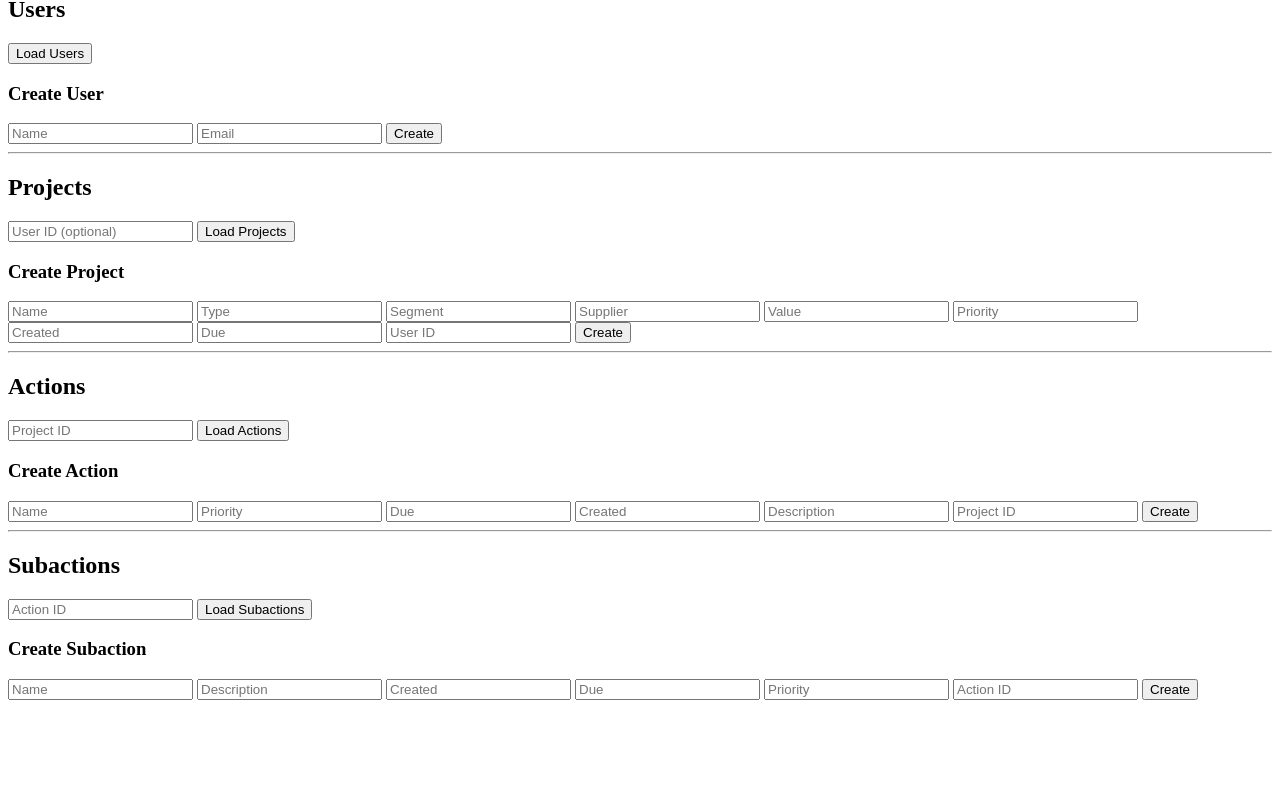
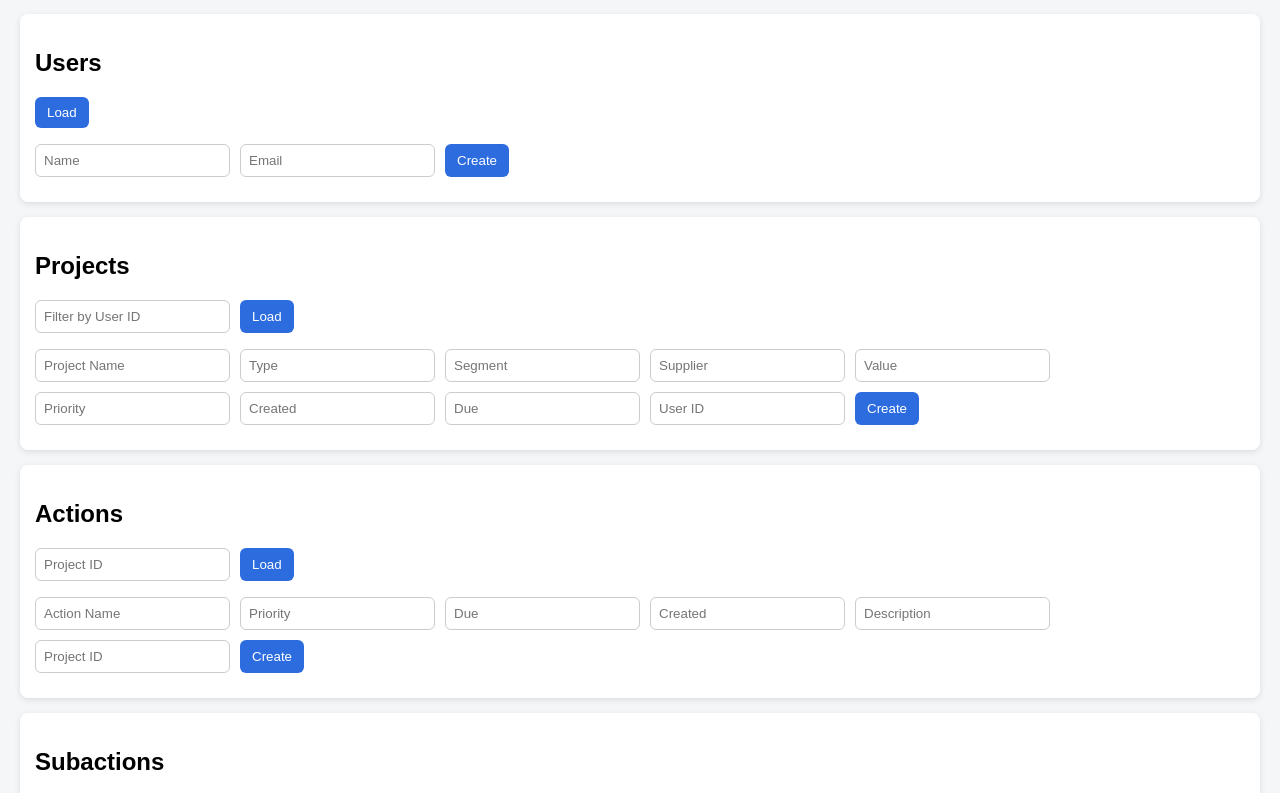
Before and after one commit to KikitheEngine/pjm_api, a plain HTML site: page frontend/index.html in a window 1280 px wide. Shown: the part 84-877 px from the top of the page. Before the commit the page ends 800 px from the top, so only its background shows below. Drawn offline with Linux system fonts and the light colour scheme; no server answers.

Commit message:
new front end

```diff
--- a/frontend/index.html
+++ b/frontend/index.html
@@ -2,31 +2,90 @@
 <html>
 <head>
     <title>PJM App</title>
+    <style>
+        body {
+            font-family: Arial;
+            background: #f5f6f8;
+            margin: 0;
+            padding: 20px;
+        }
+
+        h1 { margin-bottom: 20px; }
+
+        .section {
+            background: white;
+            padding: 15px;
+            margin-bottom: 15px;
+            border-radius: 8px;
+            box-shadow: 0 2px 6px rgba(0,0,0,0.1);
+        }
+
+        .row {
+            display: flex;
+            gap: 10px;
+            flex-wrap: wrap;
+            margin-bottom: 10px;
+        }
+
+        input {
+            padding: 8px;
+            border: 1px solid #ccc;
+            border-radius: 6px;
+        }
+
+        button {
+            padding: 8px 12px;
+            border: none;
+            border-radius: 6px;
+            background: #2d6cdf;
+            color: white;
+            cursor: pointer;
+        }
+
+        button:hover {
+            background: #1f4fbf;
+        }
+
+        ul {
+            padding-left: 15px;
+        }
+    </style>
 </head>
+
 <body>
 
 <h1>PJM Project Manager</h1>
 
 <!-- USERS -->
+<div class="section">
     <h2>Users</h2>
-<button onclick="loadUsers()">Load Users</button>
+
+    <div class="row">
+        <button onclick="loadUsers()">Load</button>
+    </div>
+
     <ul id="users"></ul>
 
-<h3>Create User</h3>
+    <div class="row">
         <input id="user_name" placeholder="Name">
         <input id="user_email" placeholder="Email">
         <button onclick="createUser()">Create</button>
-
-<hr>
+    </div>
+</div>
 
 <!-- PROJECTS -->
+<div class="section">
     <h2>Projects</h2>
-<input id="filter_user_id" placeholder="User ID (optional)">
-<button onclick="loadProjects()">Load Projects</button>
+
+    <div class="row">
+        <input id="filter_user_id" placeholder="Filter by User ID">
+        <button onclick="loadProjects()">Load</button>
+    </div>
+
     <ul id="projects"></ul>
 
-<h3>Create Project</h3>
-<input id="p_name" placeholder="Name">
+    <div class="row">
+        <input id="p_name" placeholder="Project Name">
         <input id="p_type" placeholder="Type">
         <input id="p_segment" placeholder="Segment">
         <input id="p_supplier" placeholder="Supplier">
@@ -36,40 +95,52 @@
         <input id="p_due" placeholder="Due">
         <input id="p_user" placeholder="User ID">
         <button onclick="createProject()">Create</button>
-
-<hr>
+    </div>
+</div>
 
 <!-- ACTIONS -->
+<div class="section">
     <h2>Actions</h2>
+
+    <div class="row">
         <input id="project_id_actions" placeholder="Project ID">
-<button onclick="loadActions()">Load Actions</button>
+        <button onclick="loadActions()">Load</button>
+    </div>
+
     <ul id="actions"></ul>
 
-<h3>Create Action</h3>
-<input id="a_name" placeholder="Name">
+    <div class="row">
+        <input id="a_name" placeholder="Action Name">
         <input id="a_priority" placeholder="Priority">
         <input id="a_due" placeholder="Due">
         <input id="a_created" placeholder="Created">
         <input id="a_desc" placeholder="Description">
         <input id="a_project" placeholder="Project ID">
         <button onclick="createAction()">Create</button>
-
-<hr>
+    </div>
+</div>
 
 <!-- SUBACTIONS -->
+<div class="section">
     <h2>Subactions</h2>
+
+    <div class="row">
         <input id="action_id_sub" placeholder="Action ID">
-<button onclick="loadSubactions()">Load Subactions</button>
+        <button onclick="loadSubactions()">Load</button>
+    </div>
+
     <ul id="subactions"></ul>
 
-<h3>Create Subaction</h3>
-<input id="s_name" placeholder="Name">
+    <div class="row">
+        <input id="s_name" placeholder="Subaction Name">
         <input id="s_desc" placeholder="Description">
         <input id="s_created" placeholder="Created">
         <input id="s_due" placeholder="Due">
         <input id="s_priority" placeholder="Priority">
         <input id="s_action" placeholder="Action ID">
         <button onclick="createSubaction()">Create</button>
+    </div>
+</div>
 
 <script>
 
@@ -78,43 +149,40 @@ async function loadUsers() {
     const res = await fetch("/users");
     const data = await res.json();
 
-    const list = document.getElementById("users");
-    list.innerHTML = "";
-
+    users.innerHTML = "";
     data.forEach(u => {
         const li = document.createElement("li");
-        li.innerText = `${u.user_id} | ${u.user_name} | ${u.user_email}`;
-        list.appendChild(li);
+        li.innerText = `#${u.user_id} | ${u.user_name} | ${u.user_email}`;
+        users.appendChild(li);
     });
 }
 
 async function createUser() {
-    const name = user_name.value;
-    const email = user_email.value;
-
-    const params = new URLSearchParams({ name, email });
+    const params = new URLSearchParams({
+        name: user_name.value,
+        email: user_email.value
+    });
 
     await fetch(`/users?${params}`, { method: "POST" });
     loadUsers();
 }
 
+
 // PROJECTS
 async function loadProjects() {
-    const userId = filter_user_id.value;
-
     let url = "/projects";
-    if (userId) url += `?user_id=${userId}`;
+    if (filter_user_id.value) {
+        url += `?user_id=${filter_user_id.value}`;
+    }
 
     const res = await fetch(url);
     const data = await res.json();
 
-    const list = document.getElementById("projects");
-    list.innerHTML = "";
-
+    projects.innerHTML = "";
     data.forEach(p => {
         const li = document.createElement("li");
-        li.innerText = `${p.project_id} | ${p.project_name}`;
-        list.appendChild(li);
+        li.innerText = `#${p.project_id} | ${p.project_name} (${p.project_priority})`;
+        projects.appendChild(li);
     });
 }
 
@@ -135,20 +203,17 @@ async function createProject() {
     loadProjects();
 }
 
+
 // ACTIONS
 async function loadActions() {
-    const projectId = project_id_actions.value;
-
-    const res = await fetch(`/actions?project_id=${projectId}`);
+    const res = await fetch(`/actions?project_id=${project_id_actions.value}`);
     const data = await res.json();
 
-    const list = document.getElementById("actions");
-    list.innerHTML = "";
-
+    actions.innerHTML = "";
     data.forEach(a => {
         const li = document.createElement("li");
-        li.innerText = `${a.action_id} | ${a.action_name}`;
-        list.appendChild(li);
+        li.innerText = `#${a.action_id} | ${a.action_name}`;
+        actions.appendChild(li);
     });
 }
 
@@ -166,20 +231,17 @@ async function createAction() {
     loadActions();
 }
 
+
 // SUBACTIONS
 async function loadSubactions() {
-    const actionId = action_id_sub.value;
-
-    const res = await fetch(`/subactions?action_id=${actionId}`);
+    const res = await fetch(`/subactions?action_id=${action_id_sub.value}`);
     const data = await res.json();
 
-    const list = document.getElementById("subactions");
-    list.innerHTML = "";
-
+    subactions.innerHTML = "";
     data.forEach(s => {
         const li = document.createElement("li");
-        li.innerText = `${s.subaction_id} | ${s.subaction_name}`;
-        list.appendChild(li);
+        li.innerText = `#${s.subaction_id} | ${s.subaction_name}`;
+        subactions.appendChild(li);
     });
 }
 
@@ -197,6 +259,13 @@ async function createSubaction() {
     loadSubactions();
 }
 
+
+// AUTO LOAD
+window.onload = () => {
+    loadUsers();
+    loadProjects();
+};
+
 </script>
 
 </body>
```
Also changed, not shown: 1 other file. Lines whose indentation alone changed are shown as unchanged.
